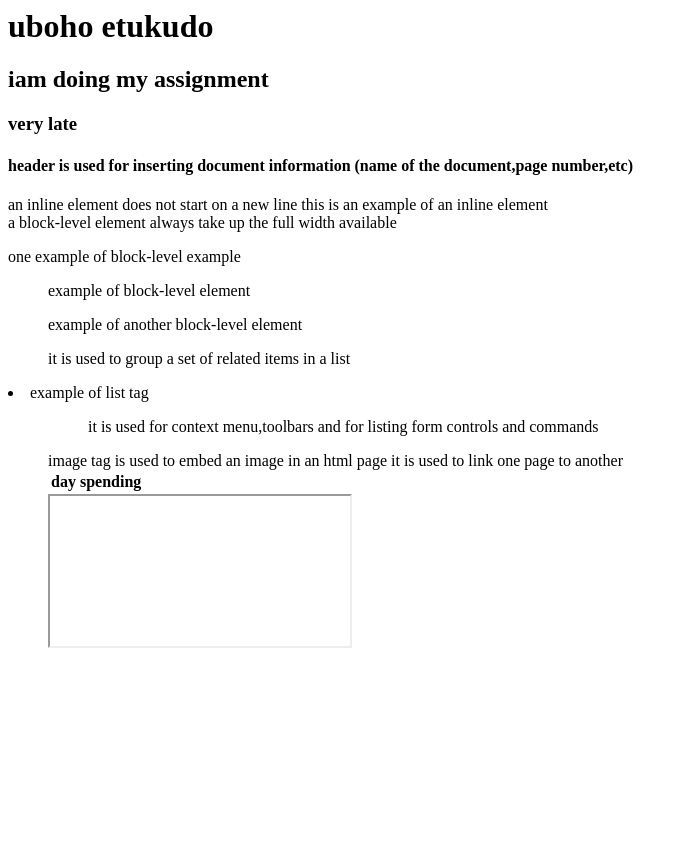
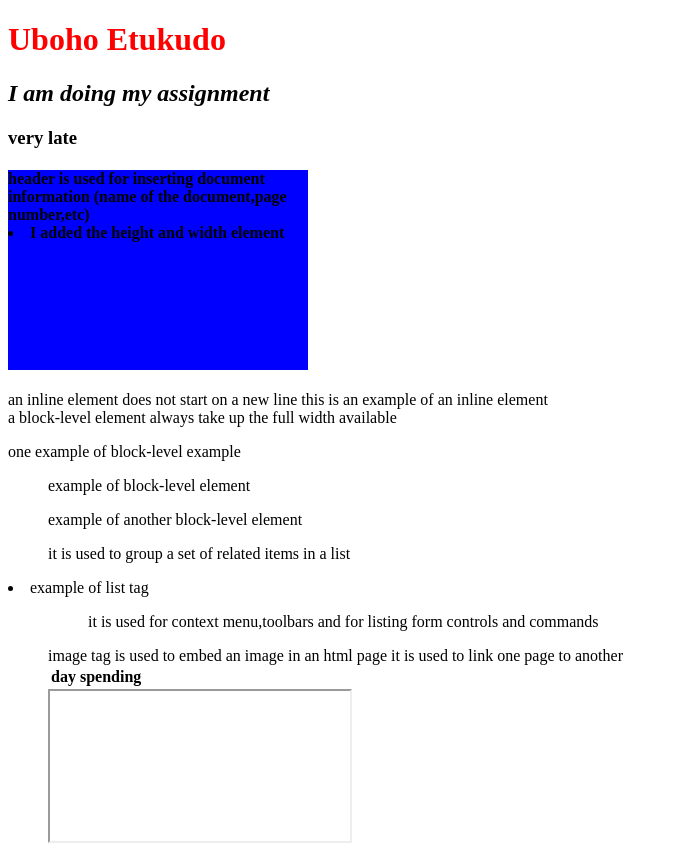
Before and after one commit to deli-topsy/html-assignmentss, a plain HTML site: page index.html in a window 1280 px wide. Shown: the whole page, without its empty margins (0-688 px from the left). Before the commit the page ends 800 px from the top, so only its background shows below. Drawn offline with Linux system fonts and the light colour scheme.

Commit message:
Add files via upload

```diff
--- a/index.html
+++ b/index.html
@@ -1,9 +1,38 @@
+<!DOCTYPE Html>
+<html>
+<head>
+      <title>CSS introduction</title>
+       <link rel="stylesheet" href="./style.css">
+
+</head>
+<style>
+
+h1{
+  font-style:red;
+}
+
+h2 {
+    font-style: italic;
+}
+
+h4{
+    background-color: blue;
+    width: 300px;
+    height: 200px;
+   }
+
+</style>
+
+<body>
 <!-- a.this is a header tag:-->
 <header>
-<h1>uboho etukudo</h1>
-<h2> iam doing my assignment</h2>
+<h1> Uboho Etukudo</h1>
+<h2> I am doing my assignment</h2>
 <h3> very late</h3>
-<h4>header is used for inserting document information (name of the document,page number,etc)</h4>
+<h4>header is used for inserting document information (name of the document,page number,etc)
+   <li> I added the height and width element
+</h4>
+
 
 </header>
 
@@ -42,3 +71,5 @@
 
 <!--i. html iframe: it is use to embed another document within the current html document -->
 <iframe>example of iframe</iframe>
+</body>
+</html>
--- a/style.css
+++ b/style.css
@@ -1,3 +1,19 @@
-body{
-background-color
+
+h1{
+    color: red;
 }
+
+
+.yellow {
+   background-color: blue;
+
+}
+h2 {
+    font-style: italic;
+}
+
+h4{
+    background-color: blue;
+    width: 200px;
+    height: 100px;
+   }
```
